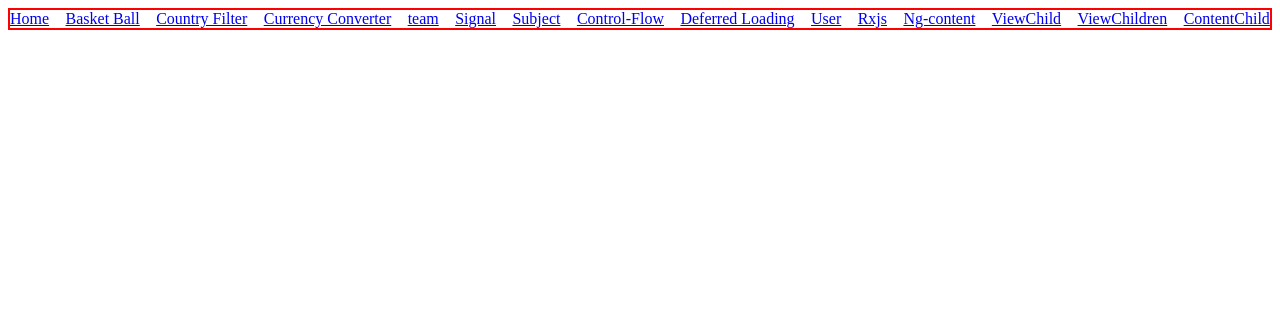
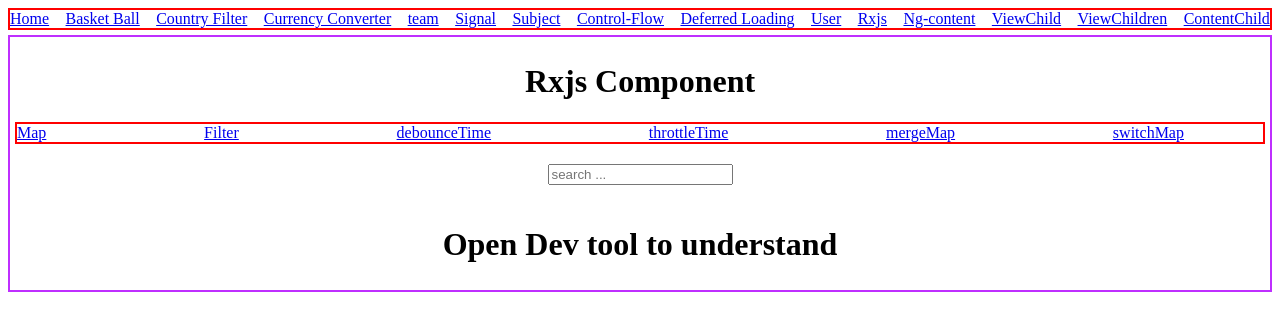
Before and after one commit to shailendrakumarsaini/ng_version_17, an Angular app: page /rxjs/switch-map in a window 1280 px wide. Before the commit this address led to /. Shown: the top 330 px of the page. Built offline with nearby package versions, Linux system fonts and the light colour scheme.

Commit message:
feat: switchMap

```diff
--- a/src/app/app.routes.ts
+++ b/src/app/app.routes.ts
@@ -3,6 +3,8 @@ import { MapComponent } from './rxjs/map/map.component';
 import { FilterComponent } from './rxjs/filter/filter.component';
 import { DebounceTimeComponent } from './rxjs/debounce-time/debounce-time.component';
 import { ThrottleTimeComponent } from './rxjs/throttle-time/throttle-time.component';
+import { MergeMapComponent } from './rxjs/merge-map/merge-map.component';
+import { SwitchMapComponent } from './rxjs/switch-map/switch-map.component';
 import { CurrencyConverterComponent } from './currency-converter/currency-converter.component';
 import { TeamsComponent } from './teams/teams.component';
 import { CountryFilterComponent } from './country-filter/country-filter.component';
@@ -11,7 +13,6 @@ import { NgContentComponent } from './ng-content/ng-content.component';
 import { ViewChildComponent } from './view-child/view-child.component';
 import { ViewChildrenComponent } from './view-children/view-children.component';
 import { ContentChildComponent } from './content-child/content-child.component';
-import { MergeMapComponent } from './rxjs/merge-map/merge-map.component';
 
 export const routes: Routes = [
     { path :'basket-ball', component: BasketBallComponent },
@@ -41,6 +42,7 @@ export const routes: Routes = [
             { path: 'debounce-time', component : DebounceTimeComponent },
             { path: 'throttle-time', component : ThrottleTimeComponent },
             { path: 'merge-map', component : MergeMapComponent },
+            { path: 'switch-map', component : SwitchMapComponent },
         ]
     },
     { path : 'ng-content', component: NgContentComponent },
--- a/src/app/rxjs/rxjs.component.html
+++ b/src/app/rxjs/rxjs.component.html
@@ -6,6 +6,7 @@
         <a [routerLink]="'debounce-time'"> debounceTime</a><br>
         <a [routerLink]="'throttle-time'"> throttleTime</a><br>
         <a [routerLink]="'merge-map'"> mergeMap</a><br>
+        <a [routerLink]="'switch-map'"> switchMap</a><br>
     </nav>
     <router-outlet></router-outlet>
     <h1>Open Dev tool to understand</h1>
--- /dev/null
+++ b/src/app/rxjs/switch-map/switch-map.component.html
@@ -0,0 +1,13 @@
+<div class="center">
+    <div>
+        <input type="text" [formControl]="searchControl" placeholder="search ...">
+        @if(loading){
+            <div>Loading ...</div>
+        } @else{
+            @for(fruit of fruits; track fruit){
+                <div>{{fruit}}</div>
+            }
+        }
+    </div>
+
+</div>
--- /dev/null
+++ b/src/app/rxjs/switch-map/switch-map.component.scss
@@ -0,0 +1,6 @@
+.center{
+    display: flex;
+    justify-content: center;
+    align-items: center;
+    padding: 20px;
+}
--- /dev/null
+++ b/src/app/rxjs/switch-map/switch-map.component.ts
@@ -0,0 +1,54 @@
+import { Component, OnInit } from '@angular/core';
+import { FormControl, ReactiveFormsModule } from '@angular/forms';
+import { Observable } from 'rxjs';
+import { switchMap } from 'rxjs/operators';
+
+@Component({
+  selector: 'app-switch-map',
+  standalone: true,
+  imports: [ReactiveFormsModule],
+  templateUrl: './switch-map.component.html',
+  styleUrl: './switch-map.component.scss'
+})
+export class SwitchMapComponent implements OnInit {
+
+  searchControl :FormControl = new FormControl();
+
+  fruits : string[] = [];
+
+  loading : boolean = false;
+
+  ngOnInit(): void {
+    this.searchControl.valueChanges.pipe(
+      switchMap((searchText:string) => this.filter(searchText))
+    )
+    .subscribe({
+      next : (res) =>{
+        console.log(res);
+        this.fruits = res;
+        this.loading = false;
+      }
+    });
+  }
+
+  filter(searchText:string){
+    this.loading = true;
+    let observableOne = new Observable<string[]>((observer)=>{
+      setTimeout(()=>{
+        observer.next(['apple', 'pineapple']);
+      },5000);
+    });
+    let observableTwo = new Observable<string[]>((observer)=>{
+      setTimeout(()=>{
+        observer.next(['mango', 'orange']);
+      },5000);
+    });
+
+    if(searchText === 'app'){
+      return observableOne;
+    } else {
+      return observableTwo;
+    }
+  }
+
+}
```
Also changed, not shown: 1 other file (tests, documents, lock files or other folders).
